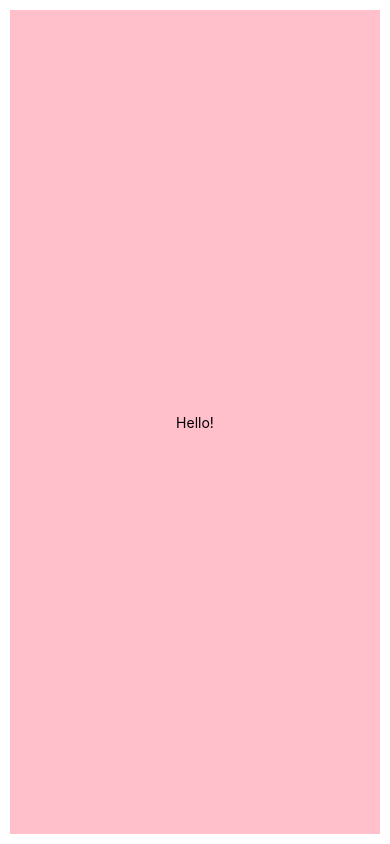
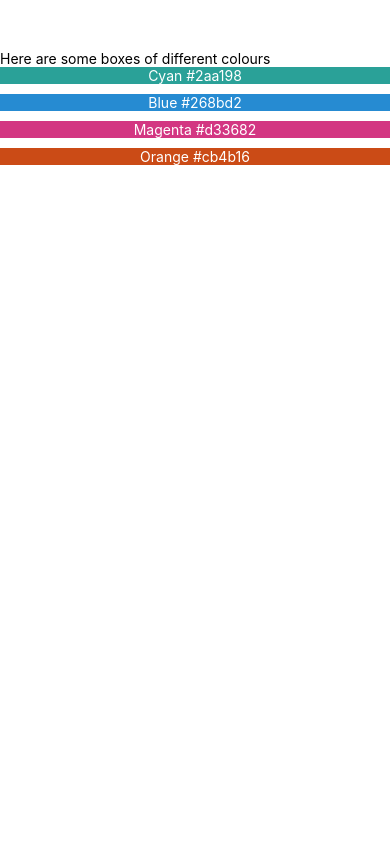
Before and after one commit to jzhengcode/react-native-expo-practice, a React Native app: screen / in a window 390 px wide. Built offline with nearby package versions, Linux system fonts and the light colour scheme.

Commit message:
styling exercise completed

```diff
--- a/App.js
+++ b/App.js
@@ -3,27 +3,54 @@ import { View, Text, SafeAreaView, StyleSheet } from 'react-native';
 
 export default function App() {
   return (
-    <SafeAreaView style={styles.safeArea}>
-      <View style={[styles.container, styles.pink]}>
-        <Text>Hello!</Text>
+    <SafeAreaView style={styles.container}>
+      <Text>Here are some boxes of different colours</Text>
+      <View style={[styles.cyanBox]}>
+        <Text style={styles.text}>Cyan #2aa198</Text>
+      </View>
+      <View style={[styles.blueBox]}>
+        <Text style={styles.text}>Blue #268bd2</Text>
+      </View>
+      <View style={[styles.magentaBox]}>
+        <Text style={styles.text}>Magenta #d33682</Text>
+      </View>
+      <View style={[styles.orangeBox]}>
+        <Text style={styles.text}>Orange #cb4b16</Text>
       </View>
     </SafeAreaView>
   );
 }
 
 const styles = StyleSheet.create({
-  safeArea: {
-    flex: 2,
+  container: {
+    paddingTop: 50,
+    paddingHorizontal: 50,
   },
-  container: {
-    flex: 1,
-    margin: 10,
-    paddingHorizontal: 30,
-    paddingVertical: 10,
+  text: {
+    color: 'white',
+  },
+  cyanBox: {
+    backgroundColor: '#2aa198',
+    justifyContent: 'center',
     alignItems: 'center',
+    marginBottom: 10,
+  },
+  blueBox: {
+    backgroundColor: '#268bd2',
     justifyContent: 'center',
+    alignItems: 'center',
+    marginBottom: 10,
   },
-  pink: {
-    backgroundColor: 'pink',
+  magentaBox: {
+    backgroundColor: '#d33682',
+    justifyContent: 'center',
+    alignItems: 'center',
+    marginBottom: 10,
+  },
+  orangeBox: {
+    backgroundColor: '#cb4b16',
+    justifyContent: 'center',
+    alignItems: 'center',
+    marginBottom: 10,
   },
 });
```
